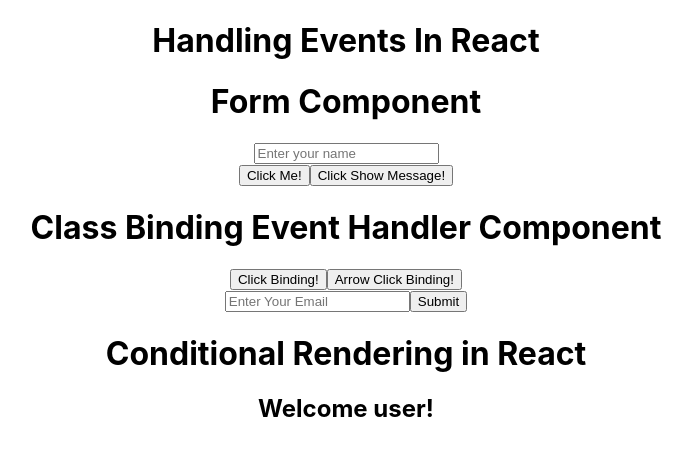
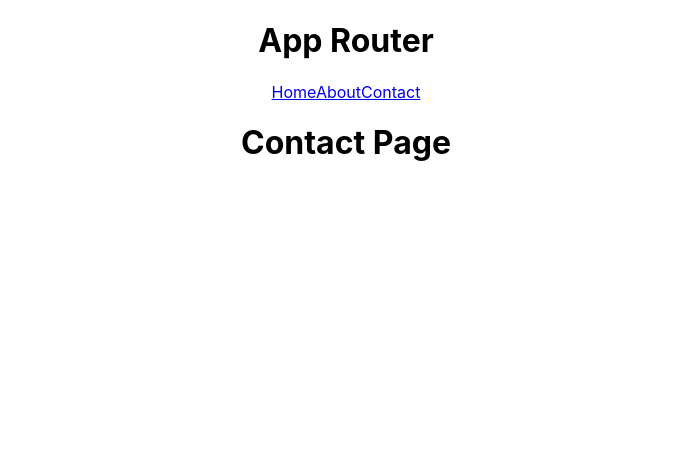
Before and after one commit to kotireddy-hub/React_basic_app, a React (Create React App) app: page /contact in a window 1280 px wide. Shown: the top 456 px of the page, without its empty margins (294-986 px from the left). Built offline with nearby package versions, Linux system fonts and the light colour scheme.

Commit message:
routing : added routing for react

```diff
--- a/package.json
+++ b/package.json
@@ -9,6 +9,7 @@
     "@testing-library/user-event": "^13.5.0",
     "react": "^19.2.7",
     "react-dom": "^19.2.7",
+    "react-router-dom": "^7.18.1",
     "react-scripts": "5.0.1",
     "web-vitals": "^2.1.4"
   },
--- a/src/App.js
+++ b/src/App.js
@@ -10,6 +10,7 @@ import Welcome from './Day-3/React-components/ClassBasedComponent/Welcome';
 // import GreetingMessage from '../src/Jsx/GreentingMessage';
 // import ReuseableButton from './Day-3/React-components/ReuseableButton';
 import ConditionallyRenderingComponent from './Day-7/ConditionallRenderingComponent';
+import AppRouter from './Day-8/Routing/AppRouter';
 
 /*
 // Maintainabilty and Reusability of the code
@@ -54,9 +55,10 @@ function App() {
       </footer> */}
       {/* <Welcome /> */}
         {/* <Header /> */}
-        <Content />
-        <ConditionallyRenderingComponent  isLoggedIn={true} />
+        {/* <Content />
+        <ConditionallyRenderingComponent  isLoggedIn={true} /> */}
         {/* <Footer /> */}
+        <AppRouter />
     </div>
   );
 }
--- a/src/Day-6/EventHandleComponent.jsx
+++ b/src/Day-6/EventHandleComponent.jsx
@@ -15,10 +15,10 @@ function EventHandleComponent() {
     return(
         <div>
             <h1> Handling Events In React </h1>
-            <FormComponent />
+            {/* <FormComponent />
             <button onClick = { handleClick }> Click Me! </button>
             <button onClick={() => showMessage("Hello, React!")}> Click Show Message!</button>
-            <ClassBindingEventHandlerComponent />
+            <ClassBindingEventHandlerComponent /> */}
             <FormBasedComponent />
         </div>
     )
--- a/src/Day-7/ConditionallRenderingComponent.jsx
+++ b/src/Day-7/ConditionallRenderingComponent.jsx
@@ -1,3 +1,6 @@
+import Login from "./Login";
+import Register from "./Register";
+
 const ConditionallyRenderingComponent = ({ isLoggedIn }) => {
     //    if(isLoggedIn) {
     //        return <h1>Welcome user!</h1>
@@ -9,7 +12,7 @@ const ConditionallyRenderingComponent = ({ isLoggedIn }) => {
         <div>
             <h1>Conditional Rendering in React</h1>
             {/* condtion ? 'true' : 'false' */}
-            {isLoggedIn ? <h2>Welcome user!</h2> : <h2>Please log in.</h2>}
+            {isLoggedIn ? <Login  isDashboardLoaded={true} /> : <Register />}
         </div>
     )
 };
--- /dev/null
+++ b/src/Day-7/Dashboard.jsx
@@ -0,0 +1,9 @@
+function Dashboard() {
+    return (
+        <div>
+            <h1>Dashboard Page</h1>
+        </div>
+    );
+}
+
+export default Dashboard;
--- /dev/null
+++ b/src/Day-7/Login.jsx
@@ -0,0 +1,22 @@
+import Dashboard from "./Dashboard";
+
+const Login = ( { isDashboardLoaded } ) => {
+
+    return (
+        <div>
+            <h1>Login Page</h1>
+            <label htmlFor="YourEmail">Your Email:</label>
+            <input type="email" id="YourEmail" name="YourEmail" placeholder="Enter Your Email" />
+            <br />
+            <label htmlFor="YourPassword">Your Password:</label>
+            <input type="password" id="YourPassword" name="YourPassword" placeholder="Enter Your Password" />
+            <br />
+            <button type="submit">Get Started</button>
+            {
+                isDashboardLoaded && <Dashboard />
+            }
+        </div>
+    );
+};
+
+export default Login;
--- /dev/null
+++ b/src/Day-7/Register.jsx
@@ -0,0 +1,9 @@
+function Register() {
+    return (
+        <div>
+            <h1>Register Page</h1>
+        </div>
+    );
+}
+
+export default Register;
--- /dev/null
+++ b/src/Day-8/Routing/AppRouter.jsx
@@ -0,0 +1,49 @@
+import { BrowserRouter as Router, Route, Routes, Link} from 'react-router-dom';
+
+const AppRouter =  () => {
+
+    const Home = () => {
+        return (
+            <div>
+                <h1>Home Page</h1>
+            </div>
+        );
+    }
+
+    const About = () => {
+        return (
+            <div>
+                <h1>About Page</h1>
+            </div>
+        );
+    }
+
+    const Contact = () => {
+        return (
+            <div>
+                <h1>Contact Page</h1>
+            </div>
+        );
+    }
+
+
+    return (
+        <div>
+            <h1>App Router</h1>
+            <Router>
+                <nav>
+                    <Link to="/">Home</Link>
+                    <Link to="/about">About</Link>
+                    <Link to="/contact">Contact</Link>
+                </nav>
+                <Routes>
+                    <Route path="/" element={<Home />} />
+                    <Route path="/about" element={<About />} />
+                    <Route path="/contact" element={<Contact />} />
+                </Routes>
+            </Router>
+        </div>
+    );
+};
+
+export default AppRouter;
```
Also changed, not shown: src/Day-7/README.md (added), src/Day-8/Routing/README.md (added), 2 other files (tests, documents, lock files or other folders).
